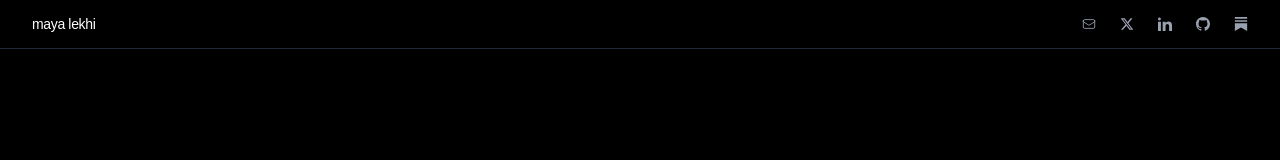
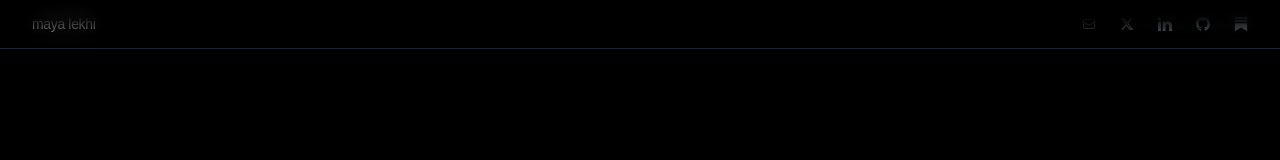
Before and after one commit to mlekhi/mayalekhi.ca, a Next.js app: page / in a window 1280 px wide. Shown: the top 160 px of the page. Built offline with nearby package versions, Linux system fonts and the light colour scheme; a web font is replaced by a local one.

Commit message:
adding slight blur

```diff
--- a/app/page.tsx
+++ b/app/page.tsx
@@ -1,6 +1,7 @@
 'use client';
 
 import { motion } from 'framer-motion';
+import { useState, useEffect, useRef } from 'react';
 import MenuBar from "./components/MenuBar";
 import Hero from "./components/Hero";
 import Experience from "./components/Experience";
@@ -11,12 +12,101 @@ import Footer from "./components/Footer";
 import { fadeIn, slideUp, staggerContainer } from './animations';
 
 export default function Home() {
+  const [showBlur, setShowBlur] = useState(false);
+  const galleryRef = useRef<HTMLDivElement>(null);
+
+  useEffect(() => {
+    const observer = new IntersectionObserver(
+      (entries) => {
+        entries.forEach((entry) => {
+          setShowBlur(entry.isIntersecting);
+        });
+      },
+      {
+        threshold: 0,
+        rootMargin: '400px 0px 400px 0px', // Start 400px before and end 400px after the gallery
+      }
+    );
+
+    if (galleryRef.current) {
+      observer.observe(galleryRef.current);
+    }
+
+    return () => {
+      if (galleryRef.current) {
+        observer.unobserve(galleryRef.current);
+      }
+    };
+  }, []);
+
   return (
     <motion.div
       initial="hidden"
       animate="show"
-      className="min-h-screen bg-black text-white"
+      className="min-h-screen bg-black text-white relative"
     >
+      {/* Fixed progressive blur overlay at top */}
+      <div className={`fixed top-0 left-0 right-0 h-14 pointer-events-none z-50 transition-opacity duration-500 ${showBlur ? 'opacity-100' : 'opacity-0'}`}>
+        {/* Strongest blur at the very top - fades smoothly */}
+        <div
+          className="absolute top-0 left-0 right-0 h-14 backdrop-blur-xl"
+          style={{
+            maskImage: 'linear-gradient(to bottom, black 0%, black 20%, transparent 100%)',
+            WebkitMaskImage: 'linear-gradient(to bottom, black 0%, black 20%, transparent 100%)',
+            background: 'linear-gradient(to bottom, rgba(0,0,0,0.8) 0%, rgba(0,0,0,0.4) 30%, transparent 100%)'
+          }}
+        />
+        {/* Medium blur layer - overlapping for smooth transition */}
+        <div
+          className="absolute top-0 left-0 right-0 h-12 backdrop-blur-md"
+          style={{
+            maskImage: 'linear-gradient(to bottom, black 0%, transparent 80%)',
+            WebkitMaskImage: 'linear-gradient(to bottom, black 0%, transparent 80%)',
+            background: 'linear-gradient(to bottom, rgba(0,0,0,0.5) 0%, transparent 70%)'
+          }}
+        />
+        {/* Light blur layer - extends further */}
+        <div
+          className="absolute top-0 left-0 right-0 h-10 backdrop-blur-sm"
+          style={{
+            maskImage: 'linear-gradient(to bottom, black 0%, transparent 60%)',
+            WebkitMaskImage: 'linear-gradient(to bottom, black 0%, transparent 60%)',
+            background: 'linear-gradient(to bottom, rgba(0,0,0,0.3) 0%, transparent 50%)'
+          }}
+        />
+      </div>
+
+      {/* Fixed progressive blur overlay at bottom */}
+      <div className={`fixed bottom-0 left-0 right-0 h-14 pointer-events-none z-50 transition-opacity duration-500 ${showBlur ? 'opacity-100' : 'opacity-0'}`}>
+        {/* Strongest blur at the very bottom - fades smoothly */}
+        <div
+          className="absolute bottom-0 left-0 right-0 h-14 backdrop-blur-xl"
+          style={{
+            maskImage: 'linear-gradient(to top, black 0%, black 20%, transparent 100%)',
+            WebkitMaskImage: 'linear-gradient(to top, black 0%, black 20%, transparent 100%)',
+            background: 'linear-gradient(to top, rgba(0,0,0,0.8) 0%, rgba(0,0,0,0.4) 30%, transparent 100%)'
+          }}
+        />
+        {/* Medium blur layer - overlapping for smooth transition */}
+        <div
+          className="absolute bottom-0 left-0 right-0 h-12 backdrop-blur-md"
+          style={{
+            maskImage: 'linear-gradient(to top, black 0%, transparent 80%)',
+            WebkitMaskImage: 'linear-gradient(to top, black 0%, transparent 80%)',
+            background: 'linear-gradient(to top, rgba(0,0,0,0.5) 0%, transparent 70%)'
+          }}
+        />
+        {/* Light blur layer - extends further */}
+        <div
+          className="absolute bottom-0 left-0 right-0 h-10 backdrop-blur-sm"
+          style={{
+            maskImage: 'linear-gradient(to top, black 0%, transparent 60%)',
+            WebkitMaskImage: 'linear-gradient(to top, black 0%, transparent 60%)',
+            background: 'linear-gradient(to top, rgba(0,0,0,0.3) 0%, transparent 50%)'
+          }}
+        />
+      </div>
+
       <motion.div variants={fadeIn}>
         <MenuBar isVisible={true} />
       </motion.div>
@@ -45,7 +135,7 @@ export default function Home() {
 
           {/* Rest of the sections with normal scroll */}
           <div className="space-y-40">
-            <motion.div variants={slideUp} viewport={{ once: true }} className="min-h-[90vh] flex items-center pt-20">
+            <motion.div ref={galleryRef} variants={slideUp} viewport={{ once: true }} className="min-h-[90vh] flex items-center pt-20">
               <DesignGallery />
             </motion.div>
 
```
